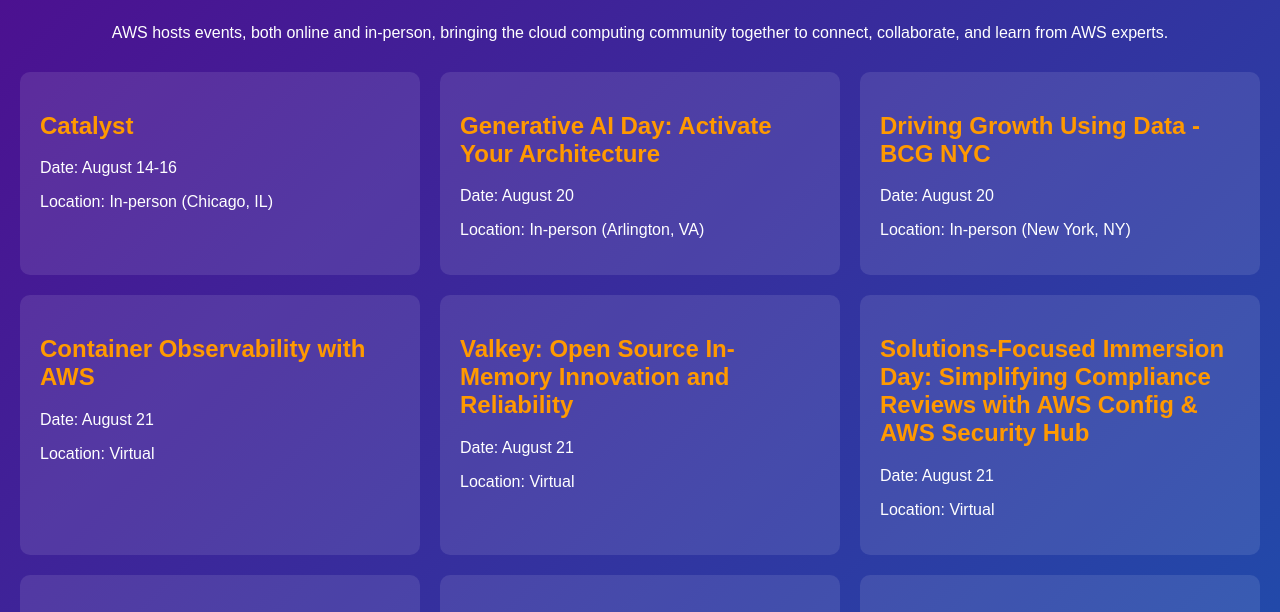
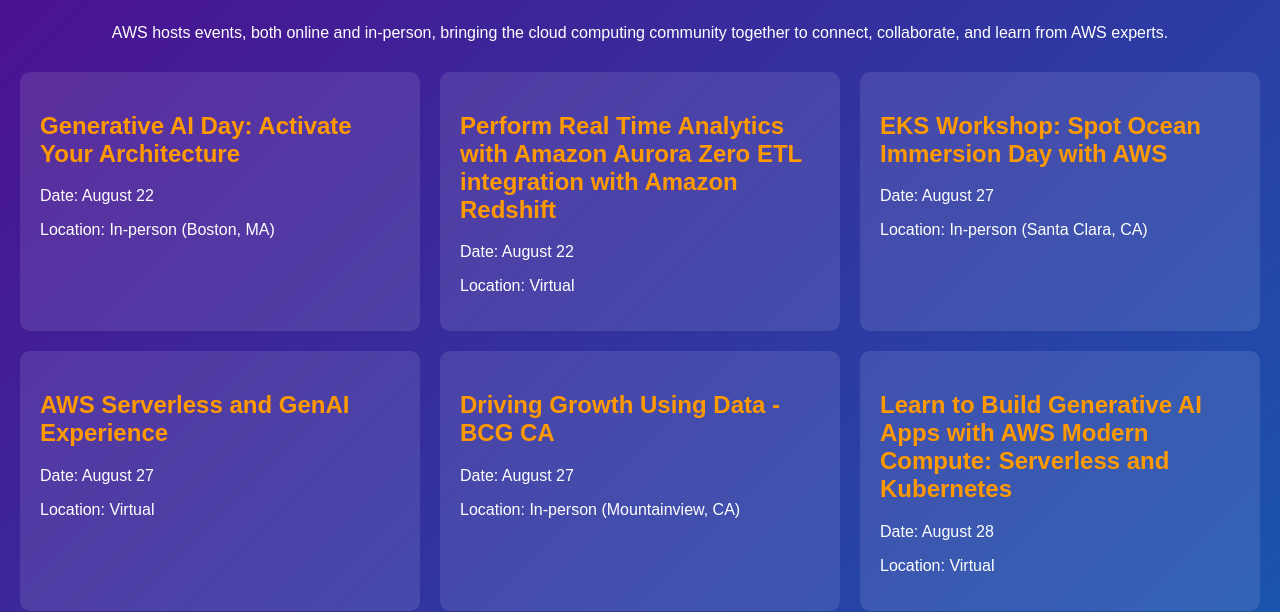
Before and after one commit to mjburton8107/events, a plain HTML site: page index.html in a window 1280 px wide. Shown: the part 95-707 px from the top of the page. Drawn offline with Linux system fonts and the light colour scheme.

Commit message:
updated events

```diff
--- a/index.html
+++ b/index.html
@@ -17,42 +17,6 @@
     // Embed the JSON data directly in the HTML file
     const eventsData = {
       "events": [
-        {
-          "date": "August 14-16",
-          "name": "Catalyst",
-          "link": "https://www.joincatalyst.com/",
-          "location": "In-person (Chicago, IL)"
-        },
-        {
-          "date": "August 20",
-          "name": "Generative AI Day: Activate Your Architecture",
-          "link": "https://pages.awscloud.com/NAMER-field-T3-gen-ai-day-activate-your-architecture-2024-reg-event.html?trk=e9d247ff-8cdd-42a1-85a7-b414564dbebe&sc_channel=em",
-          "location": "In-person (Arlington, VA)"
-        },
-        {
-          "date": "August 20",
-          "name": "Driving Growth Using Data - BCG NYC",
-          "link": "https://drivinggrowthusingdatabcgnyc.splashthat.com/",
-          "location": "In-person (New York, NY)"
-        },
-        {
-          "date": "August 21",
-          "name": "Container Observability with AWS",
-          "link": "https://amazon.webex.com/webappng/sites/amazon/meeting/register/f2c96d6a98274c99a48f46c112e88626?ticket=4832534b000000070b32d30d7c5097b024c36fb984926a867c78183019a6de7fbff2b0cd09f1f591&timestamp=1723744984835&RGID=rda6e2923ca714ca631d9c4fdb23eab50",
-          "location": "Virtual"
-        },
-        {
-          "date": "August 21",
-          "name": "Valkey: Open Source In-Memory Innovation and Reliability",
-          "link": "https://aws-experience.com/amer/smb/e/10be1/valkey-open-source-briefing-for-customers",
-          "location": "Virtual"
-        },
-        {
-          "date": "August 21",
-          "name": "Solutions-Focused Immersion Day: Simplifying Compliance Reviews with AWS Config & AWS Security Hub",
-          "link": "https://sfidawsconfigandsecurityhub0821.splashthat.com/",
-          "location": "Virtual"
-        },
         {
           "date": "August 22",
           "name": "Generative AI Day: Activate Your Architecture",
```
